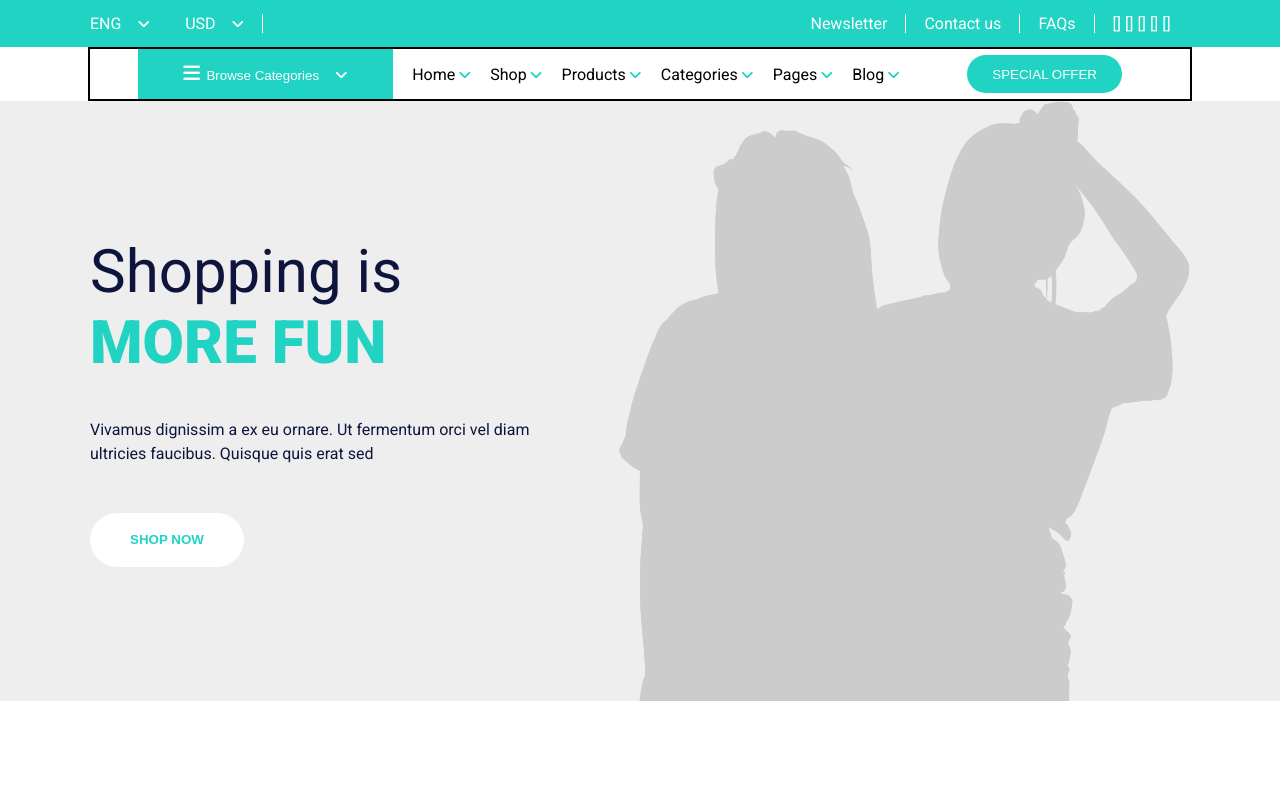
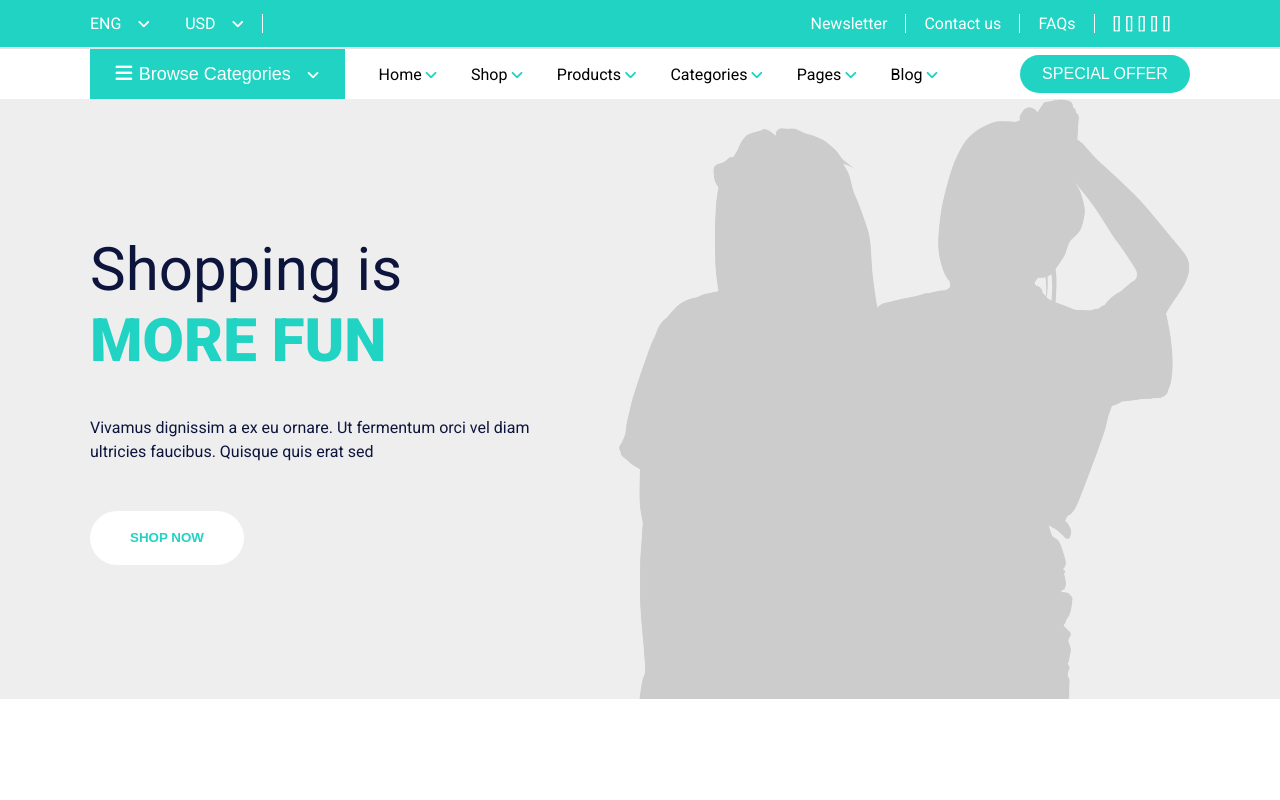
Before and after one commit to ScrumWin21/ScrumFrontEnd, a React (Create React App) app: page / in a window 1280 px wide. Shown: the top 800 px of the page. Built offline with nearby package versions, Linux system fonts and the light colour scheme.

Commit message:
last touch NavbarThree
removing black border.
adding light grey border top on navbarthree.
adjusting font sizes.

```diff
--- a/scss/_navbarThree.scss
+++ b/scss/_navbarThree.scss
@@ -1,13 +1,15 @@
 
+.bg {
+    border-top: 2px solid $LineBullet;
+}
 
 .navbarThree {
     height: 50px;
     display: flex;
     align-items: center;
-    // justify-content: center;
+    justify-content: space-between;
     margin-left: auto;
     margin-right: auto;
-    border: 2px solid black;
     font-family: $FontMain;
 }
 
@@ -24,10 +26,10 @@ span:hover {
 #btn-browseCategories {
     background-color: #20D3C2;
     color: white;
-    margin-left: 3rem;
     height: 50px;
     width: 255px;
     border: none;
+    font-size: 18px;
 }
 
 #btn-specialOffer {
@@ -35,9 +37,11 @@ span:hover {
     color: white;
     margin-left: 3rem;
     height: 38px;
-    width: 155px;
+    width: 170px;
     border-radius: 25px;
     border: none;
+    margin-right: 0;
+    font-size: $FontSizeRegular;
 }
 
 .fa-angle-down {
--- a/src/components/shared/NavbarThree.js
+++ b/src/components/shared/NavbarThree.js
@@ -4,6 +4,7 @@ import React from "react";
 export const NavbarThree = () => {
   return (
     <>
+      <div className="bg">
         <div className="navbarThree ContainerRegular">
             <button id="btn-browseCategories">
               <i class="fa-solid fa-bars"></i>Browse Categories
@@ -29,6 +30,7 @@ export const NavbarThree = () => {
             </span>
             <button id="btn-specialOffer">SPECIAL OFFER</button>
           </div>
+      </div>
     </>
   );
 };
```
Lines whose indentation alone changed are shown as unchanged.
